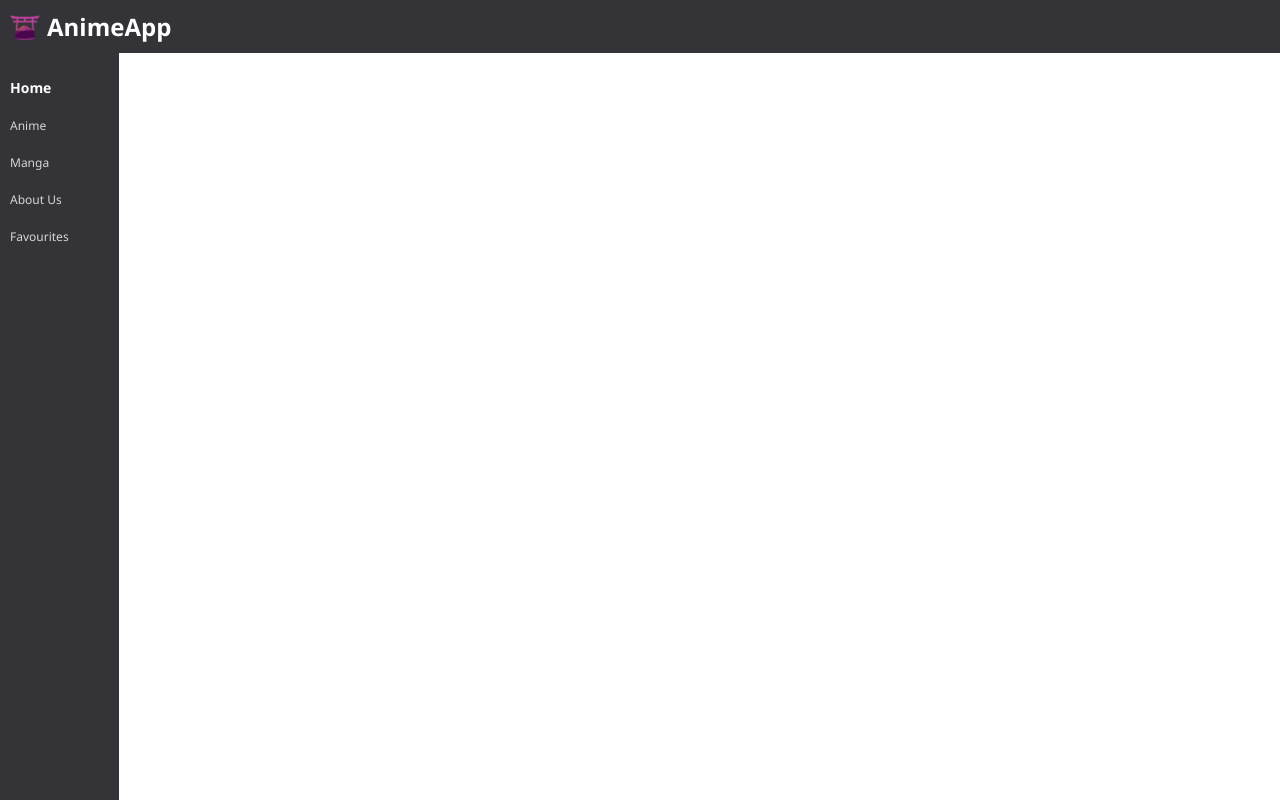
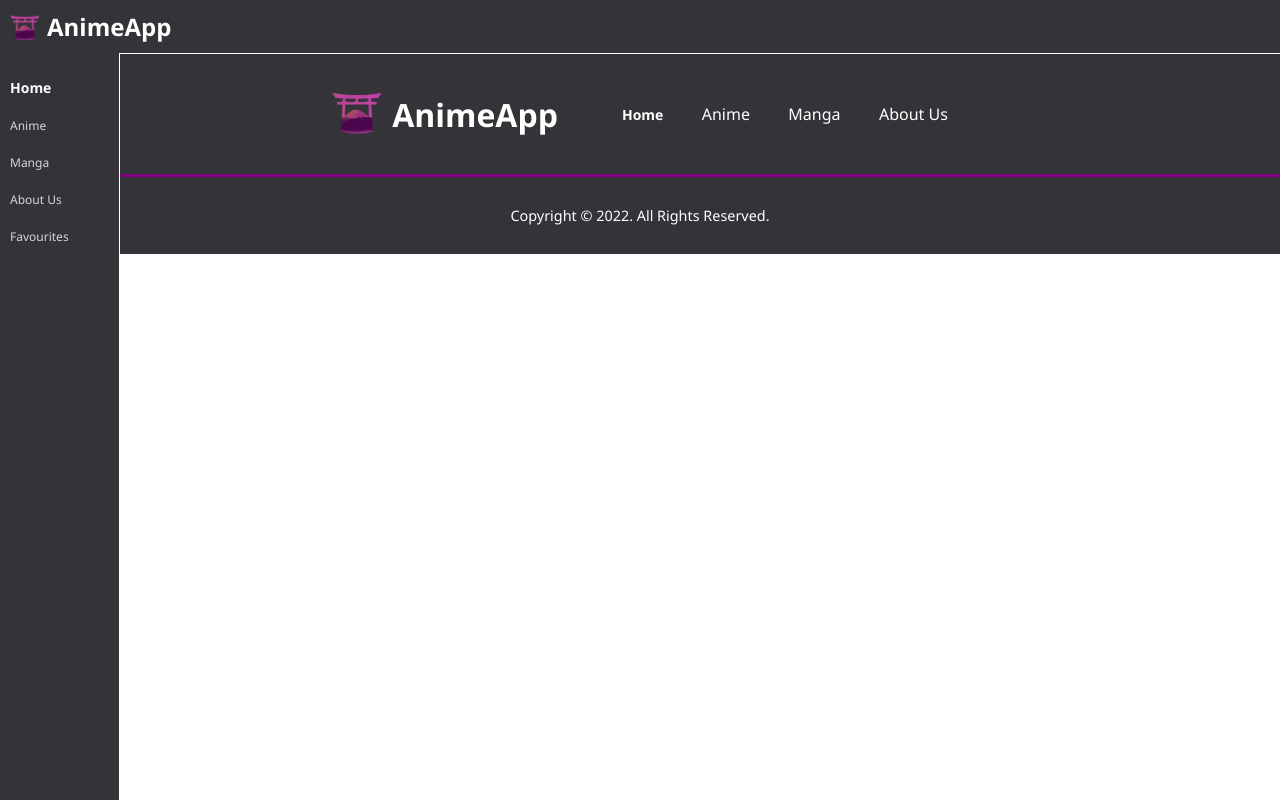
Before and after one commit to Junus07/AnimeApp, a React (Vite) app: page / in a window 1280 px wide. Built offline with nearby package versions, Linux system fonts and the light colour scheme.

Commit message:
Odradjen footer, namesten routing ka drugim stranicama

```diff
--- a/src/App.jsx
+++ b/src/App.jsx
@@ -5,12 +5,14 @@ import Home from './components/Pages/Home/Home';
 import About from './components/Pages/About/About';
 import Header from './components/Header/Header';
 import Sidebar from './components/Sidebar/Sidebar';
+import Footer from './components/Footer/Footer';
 
 const App = () => {
   return (
     <div>
       <Header />
       <Sidebar />
+      <Footer />
       <Routes>
         <Route path="/" element={<Home />} />
         <Route path="/about" element={<About />} />
--- /dev/null
+++ b/src/components/Footer/Footer.css
@@ -0,0 +1,60 @@
+:root{
+    --footer-color: #343338;
+    --footer-text-color: #ffffff;
+    margin:0;
+    padding: 0;
+    box-sizing: border-box;
+}
+
+.footer{
+    background-color: var(--footer-color);
+    color: var(--footer-text-color);
+    text-align: center;
+    padding: 10px;
+    font-size: 1em;
+    height:15vh;
+    gap:5vw;
+
+    display:flex;
+    justify-content: center;
+    align-items: center;
+}
+
+.footerlogocontainer{
+    display: flex;
+    gap: 10px;
+    align-items: center;
+}
+
+.footerlogo{
+    width: 50px;
+    height: 50px;
+}
+
+.footerlist{
+    list-style: none;
+    display: flex;
+    gap: 3vw;
+    align-items: center;
+}
+
+.footerlink{
+    text-decoration: none;
+    color: var(--footer-text-color);
+    cursor: pointer;
+}
+
+.copyrightcontainer{
+    display: flex;
+    justify-content: center;
+    align-items: center;
+
+    text-align: center;
+    font-size: 0.9em;
+    color: var(--footer-text-color);
+    width: 100%;
+    height: 10vh;
+    background-color: var(--footer-color);
+    border-top: 3px solid purple;
+    margin:0;
+}
--- /dev/null
+++ b/src/components/Footer/Footer.jsx
@@ -0,0 +1,38 @@
+import React from 'react'
+import { NavLink } from 'react-router-dom'
+
+import './Footer.css'
+
+const Footer = () => {
+  return (
+    <>
+    <div className='footer'>
+        <div className='footerlogocontainer'>
+            <NavLink to="/" className="footerlink" activeClassName="active">
+                <img className='footerlogo' src="src/img/logo2.png" alt="" />
+            </NavLink>
+                <h1>AnimeApp</h1>
+            </div>
+        <ul className='footerlist'>
+            <NavLink to="/" className="footerlink" activeClassName="active">
+                <li>Home</li>
+            </NavLink>
+            <NavLink to="/anime" className="footerlink" activeClassName="active">
+                <li>Anime</li>
+            </NavLink>
+            <NavLink to="/manga" className="footerlink" activeClassName="active">
+                <li>Manga</li>
+            </NavLink>
+            <NavLink to="/about" className="footerlink" activeClassName="active">
+                <li>About Us</li>
+            </NavLink>
+        </ul>
+    </div>
+    <div className='copyrightcontainer'>
+        <p className='copyright'>Copyright &copy; 2022. All Rights Reserved.</p>
+    </div>
+    </>
+  )
+}
+
+export default Footer
```
